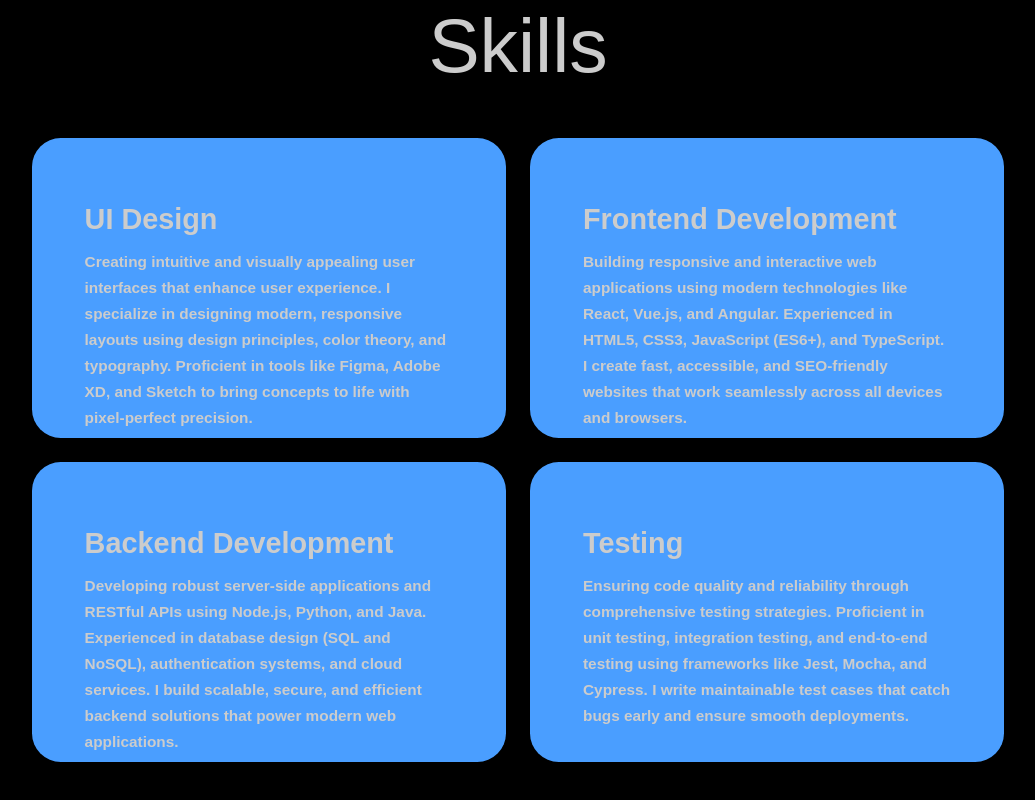
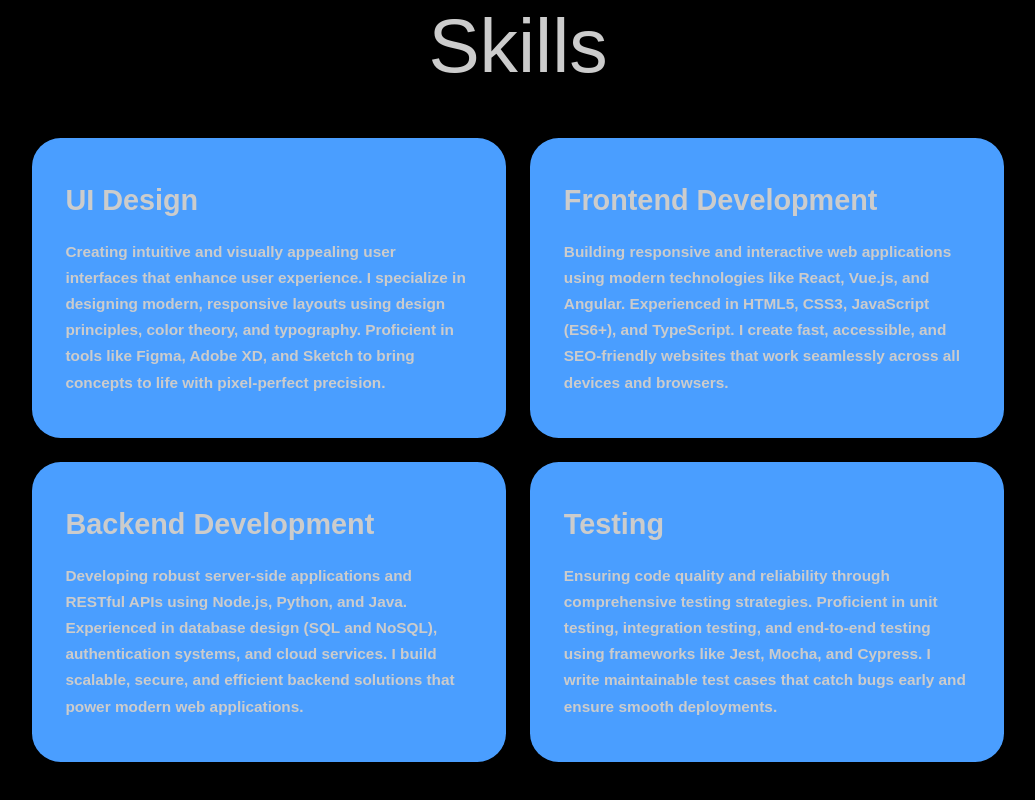
Before and after one commit to Chakir24/My-Portofolio, a Next.js app: page / in a window 1280 px wide. Shown: the part 3280-4080 px from the top of the page, without its empty margins (122-1157 px from the left). Built offline with nearby package versions, Linux system fonts and the light colour scheme; a web font is replaced by a local one.

Commit message:
Fix: Corriger débordement texte compétences en français

```diff
--- a/app/styles/style.css
+++ b/app/styles/style.css
@@ -590,11 +590,13 @@ top: 10px;
 }
 .service-box{
     background-color: var(--main-color);
-    height: 300px;
+    min-height: 300px;
     border-radius: 3rem;
     border: 5px solid transparent;
     cursor: pointer;
     transition: 0.2s ease;
+    display: flex;
+    align-items: stretch;
 }
 .service-box:hover{
     background: var(--second-bg-color);
@@ -606,22 +608,25 @@ top: 10px;
     display: flex;
     flex-direction: column;
     text-align: left;
-    max-height: 200px;
-    justify-content: left;
+    justify-content: flex-start;
     align-items: baseline;
-    padding: 5rem 5rem;
+    padding: 3rem 3rem;
+    flex: 1;
+    overflow: hidden;
 }
 .service-info h4{
     font-size: 3rem;
     font-weight: 800;
     line-height: 2;
+    margin-bottom: 1rem;
 }
 .service-info p{
     font-size: 1.6rem;
     font-weight: 600;
-    max-height: 100px;
     line-height: 1.7;
-    margin: auto;
+    margin: 0;
+    overflow-wrap: break-word;
+    word-wrap: break-word;
 }
 .testimonials{
     background: var(--second-bg-color);
```
